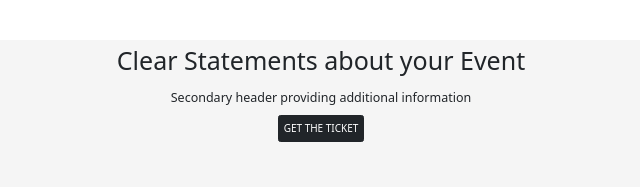
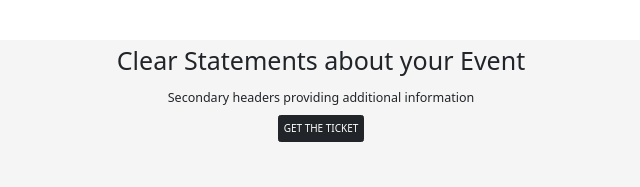
Before and after one commit to sisay2405/event-landing-page, a plain HTML site: page index.html in a window 1280 px wide. Shown: the top 187 px of the page, 319-959 px from the left. Drawn offline with nearby package versions, Linux system fonts and the light colour scheme.

Commit message:
ateferie

```diff
--- a/index.html
+++ b/index.html
@@ -32,7 +32,7 @@
       <div class="gg ">
         <div class="clear">
           <h1 class="p-2 flex-grow-1 bd-highlight">Clear Statements about your Event</h1>
-          <h5 class="p-2 bd-highlight">Secondary header providing additional information </h5>
+          <h5 class="p-2 bd-highlight">Secondary headers providing additional information </h5>
           <button type="button" class="btn btn-dark p-2 pm-3">GET THE TICKET</button>
         </div>
       </div>
```
